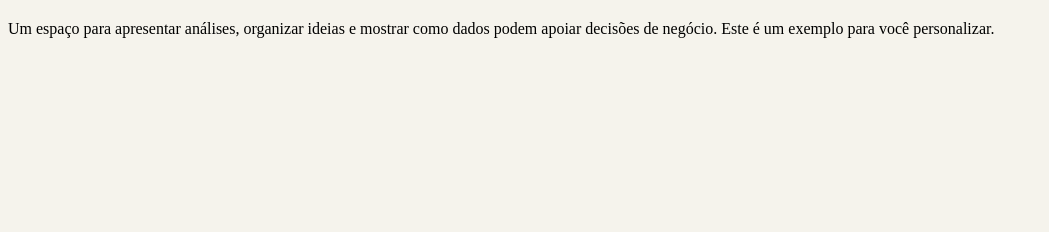
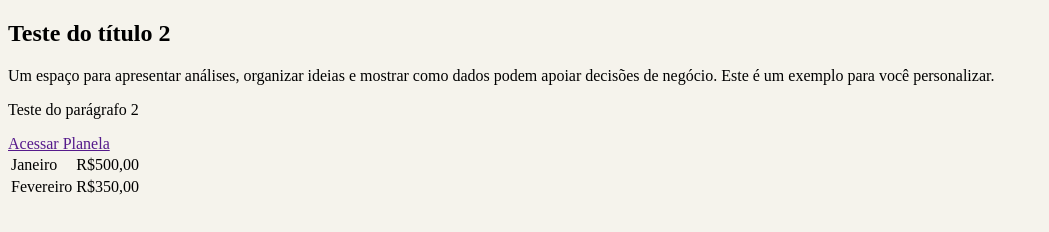
Before and after one commit to talytafreire31/meu-site, a plain HTML site: page index.html in a window 1280 px wide. Shown: the part 60-292 px from the top of the page, without its empty margins (0-1049 px from the left). Drawn offline with Linux system fonts and the light colour scheme.

Commit message:
Update index.html

```diff
--- a/index.html
+++ b/index.html
@@ -13,7 +13,22 @@
 </head>
 <body>
     <h1><strong>Transformando perguntas em decisões melhores.</strong></h1>
+    <h2>Teste do título 2</h2>
     <p>Um espaço para apresentar análises, organizar ideias e mostrar como dados
         podem apoiar decisões de negócio. Este é um exemplo para você personalizar.</p>
+    <p>Teste do parágrafo 2</p>
+    <a href https://pt.wikipedia.org/wiki/Imagem_de_sat%C3%A9lite#/media/Ficheiro:Nasa_blue_marble.jpg.>
+       Acessar Planela
+    </a>
+    <table>
+        <tr>
+            <td>Janeiro</td>
+            <td>R$500,00</td>
+        </tr>
+        <tr>
+            <td>Fevereiro</td>
+            <td>R$350,00</td>
+        </tr>
+    </table>
 </body>
 </html>
```
